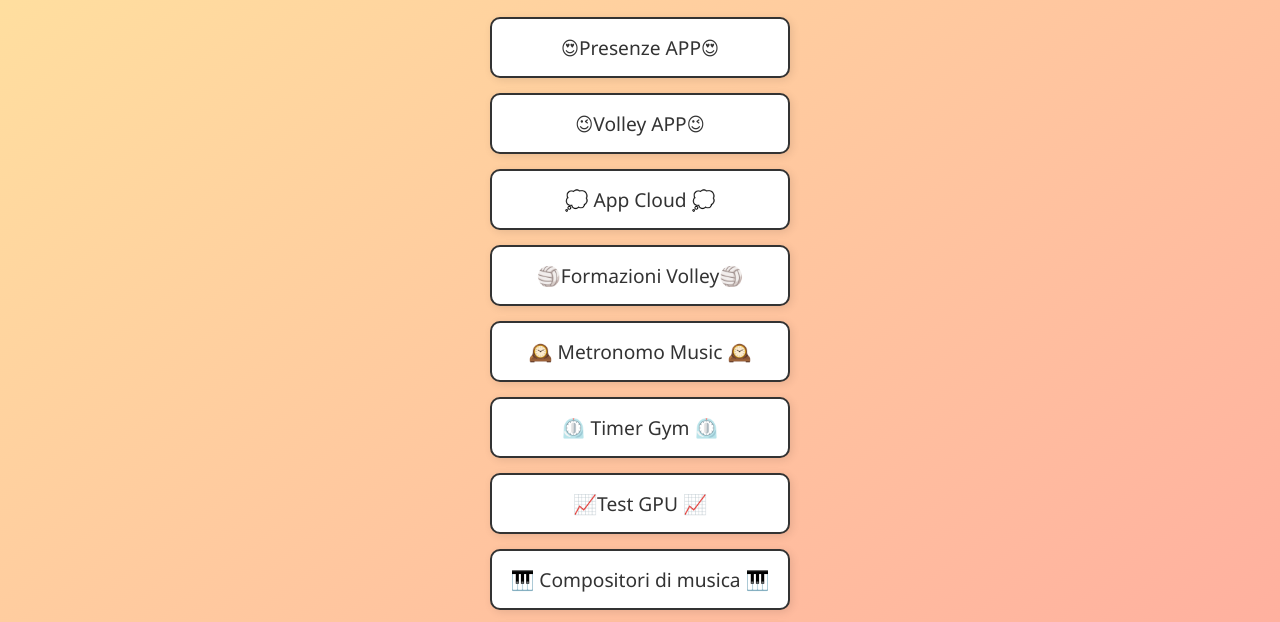
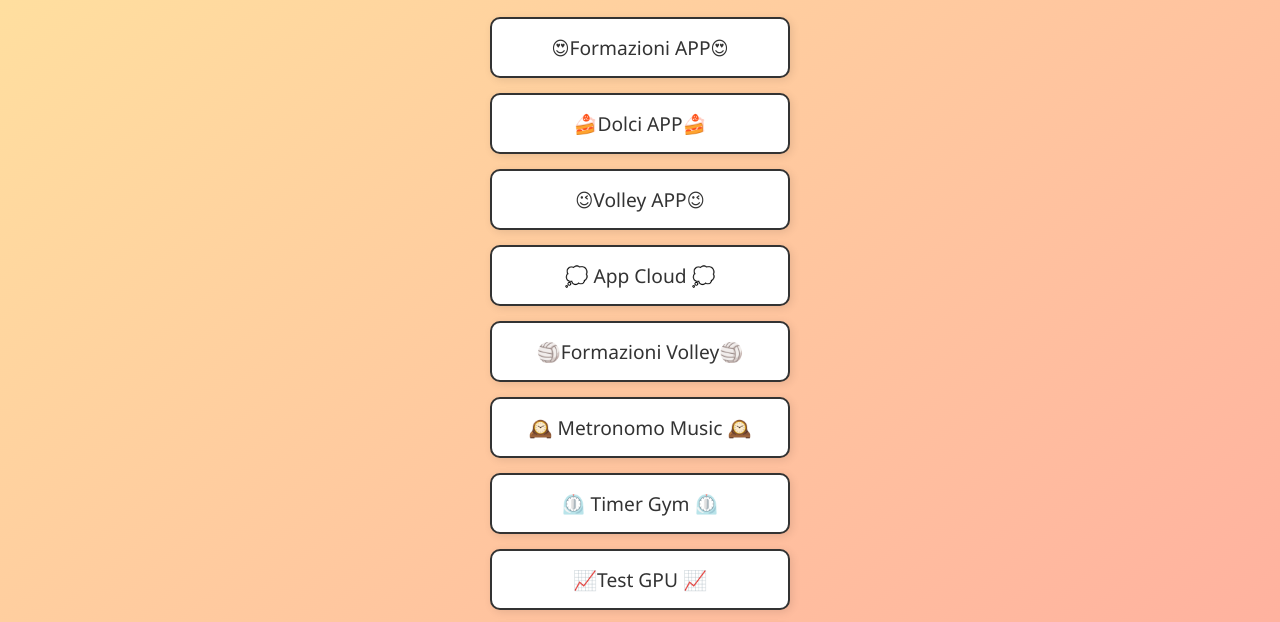
Before and after one commit to sasasa23rf/pagina-iniziale-amicibelli, a plain HTML site: page index.html in a window 1280 px wide. Shown: the part 125-747 px from the top of the page. Drawn offline with Linux system fonts and the light colour scheme.

Commit message:
Update index.html

```diff
--- a/index.html
+++ b/index.html
@@ -81,7 +81,8 @@
   <h1>AmiciBelli.it</h1>
 
   <div class="buttons">
-    <a href="https://presenze.formazioni.amicibelli.it" class="button">😍Presenze APP😍</a>
+    <a href="https://presenze.formazioni.amicibelli.it" class="button">😍Formazioni APP😍</a>
+    <a href="https://dolci.amicibelli.it" class="button">🍰Dolci APP🍰</a>
     <a href="https://volley.amicibelli.it" class="button">😉Volley APP😉</a>
     <a href="https://appcloudservice.onrender.com" class="button">💭 App Cloud 💭</a>
     <a href="https://formazionivolley.amicibelli.it" class="button">🏐Formazioni Volley🏐</a>
```
